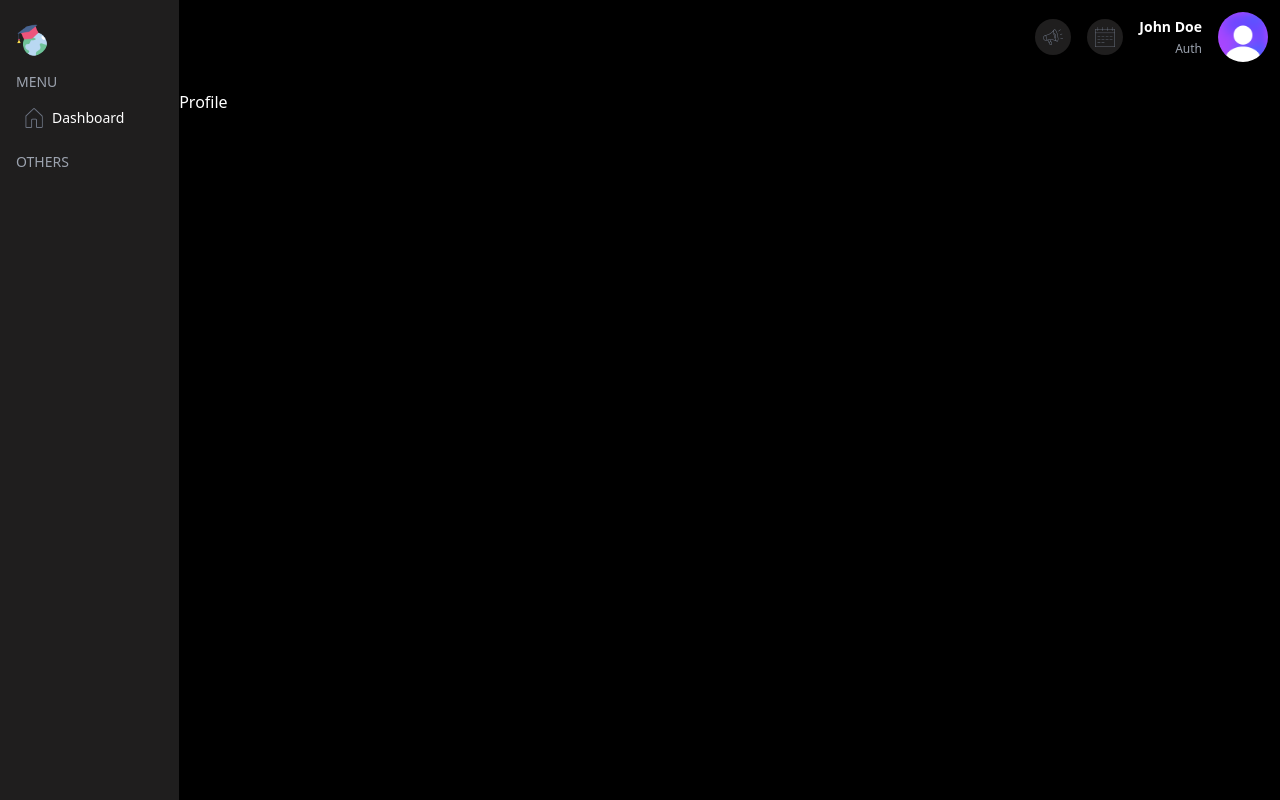
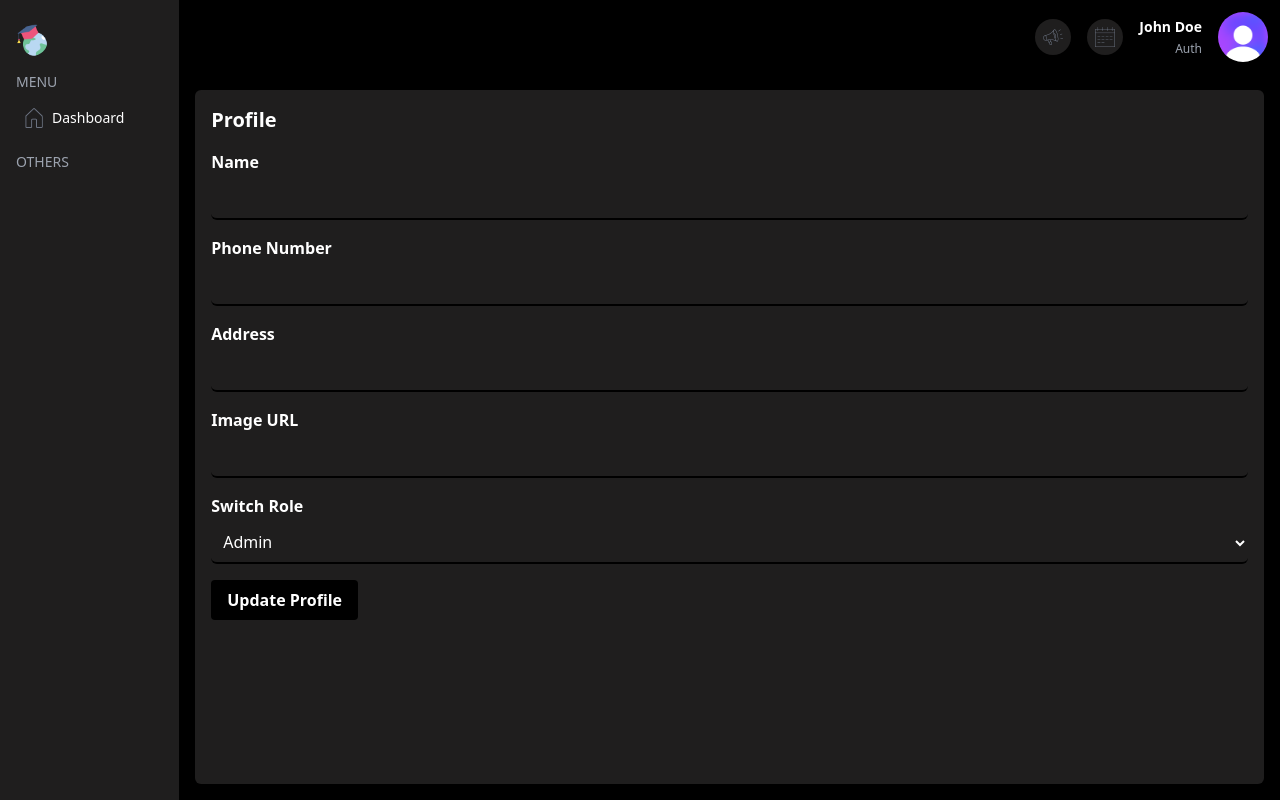
Before and after one commit to inegohe/School-Management-System, a Next.js app: page /profile in a window 1280 px wide. Built offline with nearby package versions, Linux system fonts and the light colour scheme; no server answers.

Commit message:
Refactor authentication and profile handling; implement role-based redirects and user data fetching; enhance header and menu components with dynamic role labels

```diff
--- a/src/app/(auth)/auth/page.tsx
+++ b/src/app/(auth)/auth/page.tsx
@@ -5,6 +5,7 @@ import { useRole, useUser } from "@/store";
 import { LoaderCircle } from "lucide-react";
 import { useRouter } from "next/navigation";
 import { useEffect, useState } from "react";
+import { getRoleLabel } from "@/lib/helpers";
 
 const Auth = () => {
   const router = useRouter();
@@ -18,11 +19,11 @@ const Auth = () => {
 
       if (result.status === 200) {
         setOutput(
-          `Authentication successful, redirecting to ${result.data.role} page`
+          `Authentication successful, redirecting to ${getRoleLabel(result.data.role).toUpperCase()} page`
         );
         setUser(result.data);
         setRole(result.data.role);
-        router.push(`/${result.data.role.toLowerCase()}`);
+        router.push(`/${getRoleLabel(result.data.role)}`);
       }
     } catch (error) {
       console.log(error);
--- a/src/app/(auth)/login/page.tsx
+++ b/src/app/(auth)/login/page.tsx
@@ -11,6 +11,7 @@ import Image from "next/image";
 import { BACKGROUND_IMAGES, useRole, useUser } from "@/store";
 import apiClient from "@/lib/apiclient";
 import axios from "axios";
+import { getRoleLabel } from "@/lib/helpers";
 
 const schema = z.object({
   email: z.string().email("Input a valid email").trim(),
@@ -55,7 +56,7 @@ const LoginPage = () => {
         if (status === 200) {
           setUser(result);
           setRole(result.role);
-          router.push(`/${result.role.toLowerCase()}`);
+          router.push(`/${getRoleLabel(result.role)}`);
         }
       } catch (err: any) {
         console.log(err);
--- a/src/app/(dashboard)/profile/page.tsx
+++ b/src/app/(dashboard)/profile/page.tsx
@@ -1,12 +1,171 @@
 "use client";
 
+import { useEffect, useState } from "react";
 import { useRole } from "@/store";
+import apiClient from "@/lib/apiclient";
 import { useRouter } from "next/navigation";
+import toast from "react-hot-toast";
+import { LoaderCircle } from "lucide-react";
 
 const Profile = () => {
   const router = useRouter();
-  const role = useRole((state) => state.role);
-  return <div>Profile</div>;
+  const role = useRole(state => state.role);
+  const [roleState, setRoleState] = useState(role);
+  const [user, setUser] = useState<{
+    id: string;
+    name: string;
+    address: string;
+    phoneNo: string;
+    image: string;
+  }>({
+    id: "",
+    name: "",
+    address: "",
+    phoneNo: "",
+    image: "",
+  });
+  const [loading, setLoading] = useState(false);
+
+  useEffect(() => {
+    const fetchUser = async () => {
+      try {
+        const res = await apiClient.get("/profile");
+        setUser(res.data);
+      } catch (error) {
+        console.log(error);
+      }
+    };
+
+    fetchUser();
+  }, []);
+
+  const handleChange = (e: React.ChangeEvent<HTMLInputElement>) => {
+    setUser({ ...user, [e.target.name]: e.target.value });
+  };
+
+  const handleUpdate = async () => {
+    setLoading(true);
+    try {
+      const res = await apiClient.post("/profile", {
+        data: user,
+        role,
+        roleState,
+      });
+      if (res.status === 200) {
+        toast.success("Profile updated!");
+        if(res.data?.roleChange){
+          router.push("/logout");
+        }
+        setUser(res.data);
+      } else {
+        toast.error(res.data.message || "Update failed");
+      }
+    } catch (err) {
+      toast.error("Update failed");
+      console.log(err);
+    } finally {
+      setLoading(false);
+    }
+  };
+
+  if (role === "ADMIN") {
+    return (
+      <div className="bg-primary-light p-4 rounded-md flex-1 m-4 mt-0">
+        <h1 className="text-xl font-bold mb-4">Admin Profile</h1>
+        <div className="mb-4">
+          <label className="block mb-1 font-semibold">Switch Role</label>
+          <select
+            value={roleState}
+            onChange={(e) => setRoleState(e.target.value as typeof role)}
+            className="p-2 border border-primary-light outline-none rounded w-full bg-transparent"
+          >
+            <option value="ADMIN">Admin</option>
+            <option value="TEACHER">Staff</option>
+          </select>
+        </div>
+        <button
+          className="button bg-primary text-white px-4 py-2 rounded"
+          onClick={handleUpdate}
+          disabled={loading}
+        >
+          {loading ? <LoaderCircle className="animate-spin" /> : ""} Update
+          Profile
+        </button>
+      </div>
+    );
+  }
+
+  // STAFF, STUDENT, PARENT
+  return (
+    <div className="bg-primary-light p-4 rounded-md flex-1 m-4 mt-0">
+      <h1 className="text-xl font-bold mb-4">Profile</h1>
+      <form
+        className="flex flex-col gap-4"
+        onSubmit={(e) => {
+          e.preventDefault();
+          handleUpdate();
+        }}
+      >
+        <div>
+          <label className="block mb-1 font-semibold">Name</label>
+          <input
+            name="name"
+            value={user.name}
+            onChange={handleChange}
+            className="p-2 border-b-2 border-primary outline-none rounded-md w-full bg-transparent"
+            required
+          />
+        </div>
+        <div>
+          <label className="block mb-1 font-semibold">Phone Number</label>
+          <input
+            name="phoneNo"
+            value={user.phoneNo}
+            onChange={handleChange}
+            className="p-2 border-b-2 border-primary outline-none rounded-md w-full bg-transparent"
+            disabled={role === "STUDENT"}
+          />
+        </div>
+        <div>
+          <label className="block mb-1 font-semibold">Address</label>
+          <input
+            name="address"
+            value={user.address}
+            onChange={handleChange}
+            className="p-2 border-b-2 border-primary outline-none rounded-md w-full bg-transparent"
+          />
+        </div>
+        <div>
+          <label className="block mb-1 font-semibold">Image URL</label>
+          <input
+            name="image"
+            value={user.image}
+            onChange={handleChange}
+            className="p-2 border-b-2 border-primary outline-none rounded-md w-full bg-transparent"
+          />
+        </div>
+        <div>
+          <label className="block mb-1 font-semibold">Switch Role</label>
+          <select
+            value={roleState}
+            onChange={(e) => setRoleState(e.target.value as typeof role)}
+            className="p-2 border-b-2 border-primary outline-none rounded-md w-full bg-transparent"
+          >
+            <option value="ADMIN">Admin</option>
+            <option value="TEACHER">Staff</option>
+          </select>
+        </div>
+        <button
+          type="submit"
+          className="button bg-primary text-white px-4 py-2 rounded"
+          disabled={loading}
+        >
+          {loading ? <LoaderCircle className="animate-spin" /> : ""} Update
+          Profile
+        </button>
+      </form>
+    </div>
+  );
 };
 
 export default Profile;
--- a/src/app/api/auth/confirm/route.ts
+++ b/src/app/api/auth/confirm/route.ts
@@ -4,6 +4,7 @@ import bcrypt from "bcrypt";
 import jwt from "jsonwebtoken";
 import { cookies, headers } from "next/headers";
 import crypto from "crypto";
+import { getRoleLabel } from "@/lib/helpers";
 
 export const GET = async (req: Request) => {
   const { searchParams } = new URL(req.url);
@@ -115,7 +116,7 @@ export const GET = async (req: Request) => {
     });
 
     return NextResponse.redirect(
-      `${process.env.BASE_URL}/${user.role.toLowerCase()}`
+      `${process.env.BASE_URL}/${getRoleLabel(user.role)}`
     );
   } catch (err) {
     console.error(err);
--- /dev/null
+++ b/src/app/api/profile/route.ts
@@ -0,0 +1,131 @@
+import { prisma } from "@/lib/prisma";
+import { withAuthRoute } from "@/lib/routeauth";
+import { NextResponse } from "next/server";
+
+export const GET = withAuthRoute(async (req, user) => {
+  try {
+    let data;
+    if (user.role === "STUDENT") {
+      data = await prisma.student.findUnique({
+        where: { id: user.id },
+        select: {
+          id: true,
+          name: true,
+          address: true,
+          image: true,
+        },
+      });
+    } else if (["TEACHER", "NONTEACHING", "ADMIN"].includes(user.role)) {
+      data = await prisma.staff.findUnique({
+        where:
+          user.role === "ADMIN"
+            ? { id: user.id, admin: true }
+            : { id: user.id },
+        select: {
+          id: true,
+          name: true,
+          phoneNo: true,
+          address: true,
+          image: true,
+        },
+      });
+    } else if (user.role === "PARENT") {
+      data = await prisma.parent.findUnique({
+        where: { id: user.id },
+        select: {
+          id: true,
+          name: true,
+          address: true,
+          phoneNo: true,
+        },
+      });
+    } else {
+      return NextResponse.json({ message: "Unauthorized" }, { status: 401 });
+    }
+
+    return NextResponse.json(data, { status: 200 });
+  } catch (error) {
+    console.error("Error fetching classes:", error);
+    return NextResponse.json(
+      { message: "Internal server error" },
+      { status: 500 }
+    );
+  }
+});
+
+export const POST = withAuthRoute(async (req, user) => {
+  try {
+    const { data, role, roleState } = await req.json();
+
+    let userdata;
+    if (user.role === "STUDENT") {
+      userdata = await prisma.student.update({
+        where: { id: user.id },
+        data: {
+          name: data.name,
+          address: data.address,
+          image: data.image,
+        },
+        select: {
+          id: true,
+          name: true,
+          address: true,
+          image: true,
+        },
+      });
+      return NextResponse.json(userdata, { status: 200 });
+    } else if (["TEACHER", "NONTEACHING", "ADMIN"].includes(user.role)) {
+      await prisma.user.update({
+        where: { id: user.id },
+        data: { role: roleState || role || user.role },
+      });
+      userdata =
+        role !== "ADMIN"
+          ? await prisma.staff.update({
+              where: { id: user.id },
+              data: {
+                name: data.name,
+                phoneNo: data.phoneNo,
+                address: data.address,
+                image: data.image,
+              },
+              select: {
+                id: true,
+                name: true,
+                phoneNo: true,
+                address: true,
+                image: true,
+              },
+            })
+          : { roleChange: true };
+      return NextResponse.json(
+        { ...userdata, ...(role !== roleState ? { roleChange: true } : {}) },
+        { status: 200 }
+      );
+    } else if (user.role === "PARENT") {
+      userdata = await prisma.parent.update({
+        where: { id: user.id },
+        data: {
+          name: data.name,
+          address: data.address,
+          phoneNo: data.phoneNo,
+        },
+        select: {
+          id: true,
+          name: true,
+          address: true,
+          phoneNo: true,
+        },
+      });
+      return NextResponse.json(userdata, { status: 200 });
+    } else {
+      return NextResponse.json({ message: "Unauthorized" }, { status: 401 });
+    }
+  } catch (error) {
+    console.error("Error fetching classes:", error);
+    return NextResponse.json(
+      { message: "Internal server error" },
+      { status: 500 }
+    );
+  }
+});
--- a/src/components/Menu.tsx
+++ b/src/components/Menu.tsx
@@ -5,6 +5,7 @@ import { useRole, useSchool } from "@/store";
 import Link from "next/link";
 import Image from "next/image";
 import { BookText } from "lucide-react";
+import { getRoleLabel } from "@/lib/helpers";
 
 const Menu = () => {
   const role = useRole((state) => state.role);
@@ -16,7 +17,7 @@ const Menu = () => {
         {
           title: "Dashboard",
           icon: "/home.png",
-          link: `/${role.toLowerCase()}`,
+          link: `/${getRoleLabel(role)}`,
           visible: ["admin", "teacher", "student", "parent"],
         },
         {
@@ -76,7 +77,7 @@ const Menu = () => {
           title: "Profile",
           icon: "/profile.png",
           link: "/profile",
-          visible: ["teacher", "student", "parent", "nonteaching"],
+          visible: ["admin", "teacher", "student", "parent", "nonteaching"],
         },
         {
           title: "Settings",
--- a/src/lib/helpers.ts
+++ b/src/lib/helpers.ts
@@ -17,3 +17,10 @@ export function updateColors(colors: ColorVariables){
       key in colors ? root.style.setProperty(`--${key}`, colors[key as keyof ColorVariables]) : null;
   }
 }
+
+export function getRoleLabel(role: string): string {
+  if (role === "TEACHER" || role === "NONTEACHING") {
+    return "staff";
+  }
+  return role.toLowerCase();
+}
--- a/src/middleware.ts
+++ b/src/middleware.ts
@@ -2,7 +2,7 @@ import { cookies } from "next/headers";
 import { NextResponse } from "next/server";
 import type { NextRequest } from "next/server";
 
-const publicOnlyRoutes = ["/", "/login", "/create", "/newschool", "/logout"];
+const publicOnlyRoutes = ["/", "/login", "/create", "/newschool"];
 const genericAuthenticatedRoute = "/auth";
 
 export async function middleware(req: NextRequest): Promise<NextResponse> {
```
Also changed, not shown: src/components/Header.tsx (+18 -1 lines).
